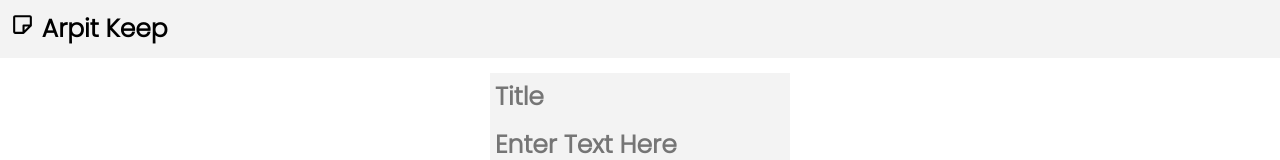
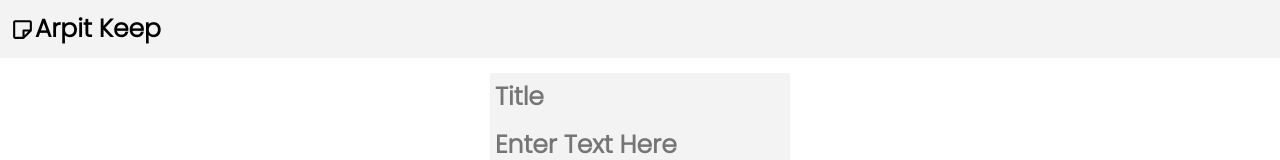
Before and after one commit to Arpitkumar504/Google-Keep-Clone, a React (Create React App) app: page / in a window 1280 px wide. Shown: the top 160 px of the page. Built offline with nearby package versions, Linux system fonts and the light colour scheme.

Commit message:
Fixing margin issue

```diff
--- a/src/index.css
+++ b/src/index.css
@@ -32,6 +32,8 @@ body {
 .header h1 {
     font-weight: bold;
     font-size: 25px;
+    display: flex;
+    align-items: center;
 }
 
 .notecontent {
@@ -114,6 +116,7 @@ textarea {
     flex-wrap: wrap;
     height: 500px;
     overflow-y: scroll;
+    margin-bottom: 60px;
 }
 
 .notesbox .notesmsg {
@@ -151,6 +154,7 @@ textarea {
         justify-content: start;
         flex-direction: column;
         height: auto;
+        margin-bottom: 50px;
     }
 }
 
```
